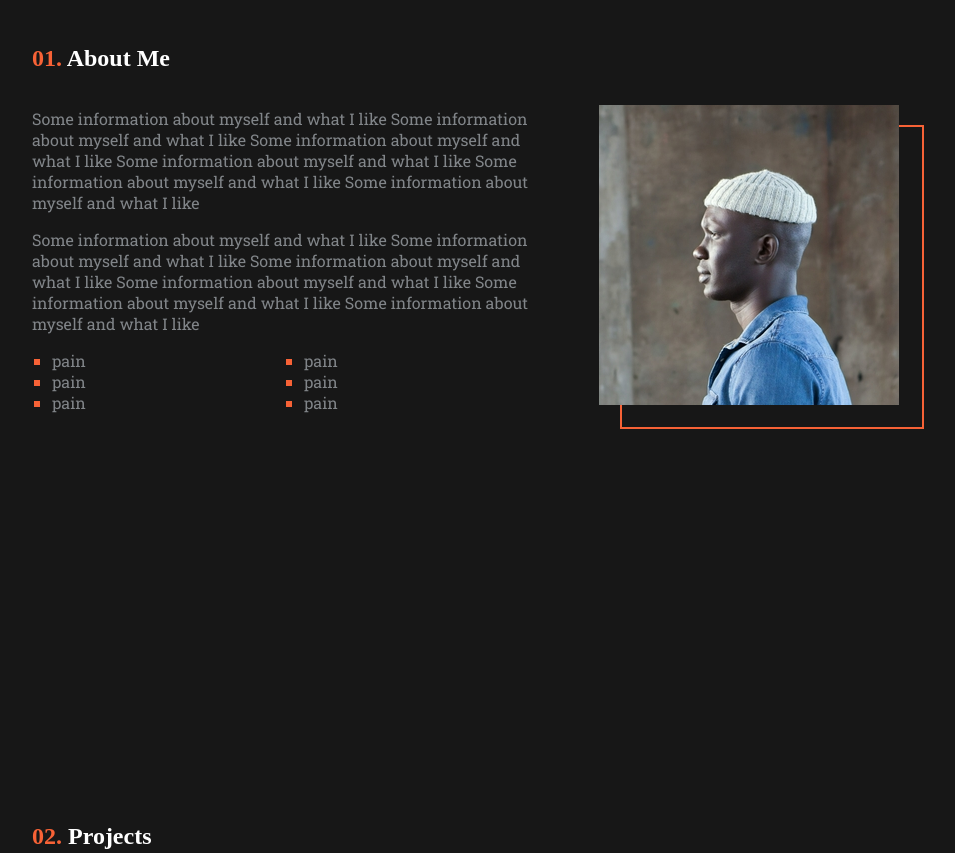
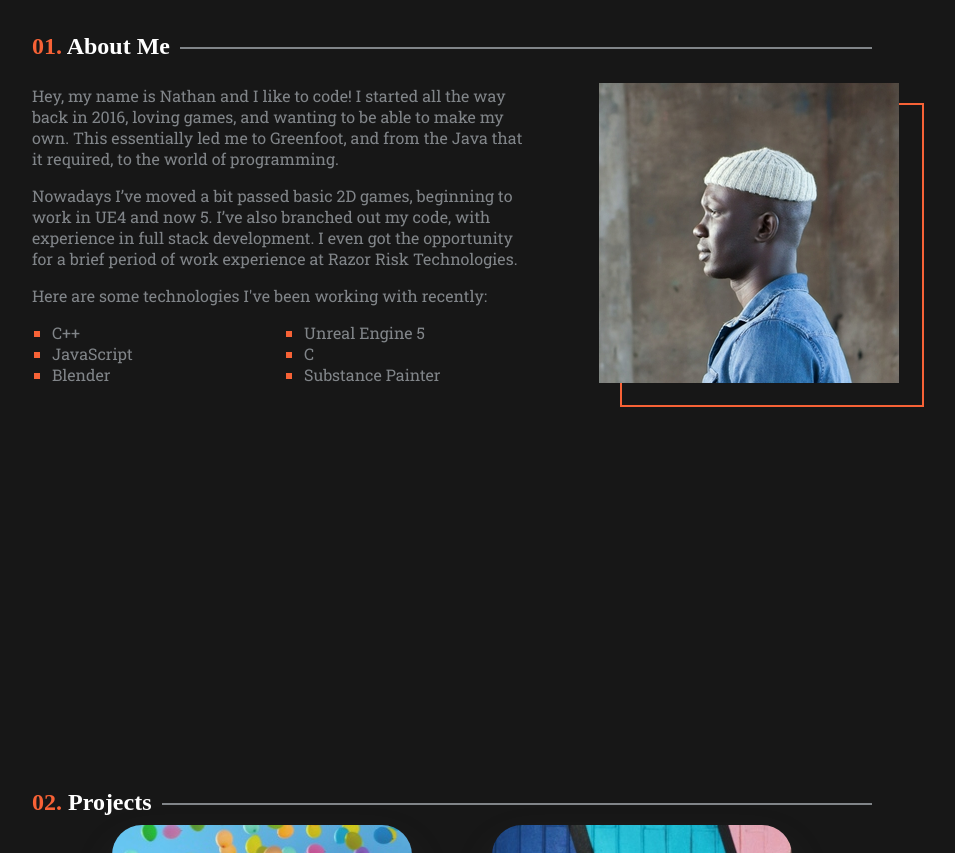
Before and after one commit to NathanSmith1922/NathanSmith1922.github.io, a website built with Vite: page Portfolio/index.html in a window 1280 px wide. Shown: the part 842-1695 px from the top of the page, without its empty margins (188-1143 px from the left). Built offline with nearby package versions, Linux system fonts and the light colour scheme; a web font is replaced by a local one.

Commit message:
Information

```diff
--- a/Portfolio/index.html
+++ b/Portfolio/index.html
@@ -13,14 +13,14 @@
       <img class="header-mobile-toggle" src="Images/hamburger.png" />
       <div class="header-box" id="navBar">
         <div class="header-center">
-          <img class = "header-image" src="Images/Logo.gif"/>
+          <img class = "header-image" src="Images/Logo2.gif"/>
           <div class="header-container">
             <div class="header-grid" data-visible="false">
               <div class="header-item item-hover" id="about-button"><span class="header-number">01.</span> about</div>
               <div class="header-item item-hover" id="projects-button"><span class="header-number">02.</span> projects</div>
               <div class="header-item item-hover" id="skills-button"><span class="header-number">03.</span> skills</div>
               <div class="header-item item-hover" id="contact-button"><span class="header-number">04.</span> contact</div>
-              <div class="header-item"><span class="resume">resume</span></div>
+              <div class="header-item"><a href="Additional_Files/Nathan_Smith_Resume.pdf" target="_blank" class="resume-link"><span class="resume">resume</span></a></div>
             </div>
           </div>
         </div>
@@ -33,7 +33,8 @@
           <h1 class = "intro-name">Hi, I'm Nathan.</h1>
           <h2 class = "intro-study">UNSW Computer Science & Economics Student</h2>
           <div class = "quote-container">
-            <p>This can just be a little introduction about myself, without my value or anything to really add, it's just something present here to look pretty.</p>
+            <p>I am a student software engineer specializing in the development of new technologies and innovative user experiences.
+              Studying at UNSW, majoring in artificial intelligence.</p>
           </div>
         </div>
       </div>
@@ -41,33 +42,28 @@
 
     <section class="hidden">
       <div class="about-container" id="about-section">
-        <h1><span class= "header-number">01. </span>About Me</h1>
+        <h1><span class="title"><span class= "header-number">01. </span>About Me</span></h1>
         <div class="about-grid">
           <div class="about-text-box">
-            <p>Some information about myself and what I like
-              Some information about myself and what I like
-              Some information about myself and what I like
-              Some information about myself and what I like
-              Some information about myself and what I like
-              Some information about myself and what I like
+            <p>Hey, my name is Nathan and I like to code!
+              I started all the way back in 2016, loving games, and wanting to be able to make my own.
+              This essentially led me to Greenfoot, and from the Java that it required, to the world of programming.
             </p>
-            <p>Some information about myself and what I like
-              Some information about myself and what I like
-              Some information about myself and what I like
-              Some information about myself and what I like
-              Some information about myself and what I like
-              Some information about myself and what I like
+            <p>Nowadays I’ve moved a bit passed basic 2D games, beginning to work in UE4 and now 5.
+              I’ve also branched out my code, with experience in full stack development.
+              I even got the opportunity for a brief period of work experience at Razor Risk Technologies.
             </p>
+            <p>Here are some technologies I've been working with recently:</p>
             <div class="about-list-grid">
               <ul>
-                <li><span class="about-list-text">pain</span></li>
-                <li><span class="about-list-text">pain</span></li>
-                <li><span class="about-list-text">pain</span></li>
+                <li><span class="about-list-text">C++</span></li>
+                <li><span class="about-list-text">JavaScript</span></li>
+                <li><span class="about-list-text">Blender</span></li>
               </ul>
               <ul>
-                <li><span class="about-list-text">pain</span></li>
-                <li><span class="about-list-text">pain</span></li>
-                <li><span class="about-list-text">pain</span></li>
+                <li><span class="about-list-text">Unreal Engine 5</span></li>
+                <li><span class="about-list-text">C</span></li>
+                <li><span class="about-list-text">Substance Painter</span></li>
               </ul>
             </div>
           </div>
@@ -80,7 +76,7 @@
 
     <section>
       <div class="projects-container" id="projects-section">
-        <h1><span class="header-number">02. </span>Projects</h1>
+        <h1><span class="title"><span class="header-number">02. </span>Projects</span></h1>
         <div class="projects-grid">
           <div class="projects-image-box-right hidden-grid">
             <img class="projects-image" src="Images/project-1.jpg" />
@@ -104,7 +100,7 @@
 
     <section>
       <div class="skills-container" id="skills-section">
-        <h1><span class="header-number">03. </span>Skills</h1>
+        <h1><span class="title"><span class="header-number">03. </span>Skills</span></h1>
         <div class="skills-grid">
           <div class="skills-box hidden-grid">
             <img class="skills-image" src="Images/skills-blender.gif" />
@@ -134,9 +130,11 @@
       <div class="contact-grid">
         <div class="link-box">
           <h1><span class="header-number">04. </span>Links</h1>
+          <a href="https://instagram.com/nootsu_dump?igshid=MzRlODBiNWFlZA==" target="_blank"><img src="Images/instagram.gif" class="links-image" /></a>
         </div>
         <div class="contact-box">
           <h1>Contact</h1>
+          <p><span class="skills-title">Email: </span>nathan.smith1922@gmail.com</p>
         </div>
       </div>
     </div>
--- a/Portfolio/style.css
+++ b/Portfolio/style.css
@@ -111,6 +111,10 @@ body {
 .resume:hover {
   background-color: #F76236;
 }
+.resume-link {
+  text-decoration: none;
+  color: white;
+}
 
 @media (max-width: 35em) {
   .header-grid {
@@ -204,9 +208,16 @@ body {
   margin-bottom: 28%;
 }
 .about-container > h1 {
+  border-bottom: 2px solid #818589;
   color: white;
   text-align: left;
   padding-top: 5%;
+  width: 100%;
+  line-height: 0.1em;
+}
+.title {
+  background-color: #171717;
+  padding-right: 10px;
 }
 .about-grid {
   display: grid;
@@ -265,6 +276,11 @@ body {
 .projects-container > h1 {
   color: white;
   padding-top: 5%;
+  border-bottom: 2px solid #818589;
+  text-align: left;
+  padding-top: 5%;
+  width: 100%;
+  line-height: 0.1em;
 }
 .projects-grid {
   display: grid;
@@ -324,8 +340,13 @@ body {
   margin-bottom: 15%;
 }
 .skills-container > h1 {
+  padding-top: 5%;
+  border-bottom: 2px solid #818589;
   color: white;
+  text-align: left;
   padding-top: 5%;
+  width: 100%;
+  line-height: 0.1em;
 }
 .skills-grid {
   display: grid;
@@ -383,6 +404,11 @@ body {
   }
 }
 
+.links-image {
+  width: 70px;
+  aspect-ratio: 1;
+}
+
 /*    Animations    */
 
 .hidden {
```
Also changed, not shown: Portfolio/Images/Logo2.gif (added), Portfolio/Images/instagram.gif (added), 1 other file.
